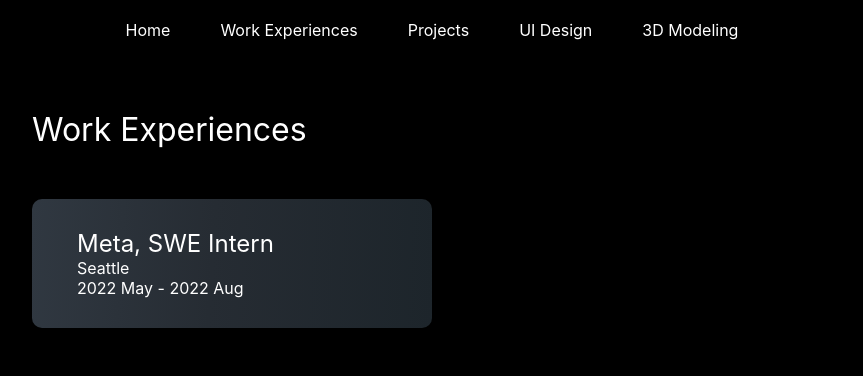
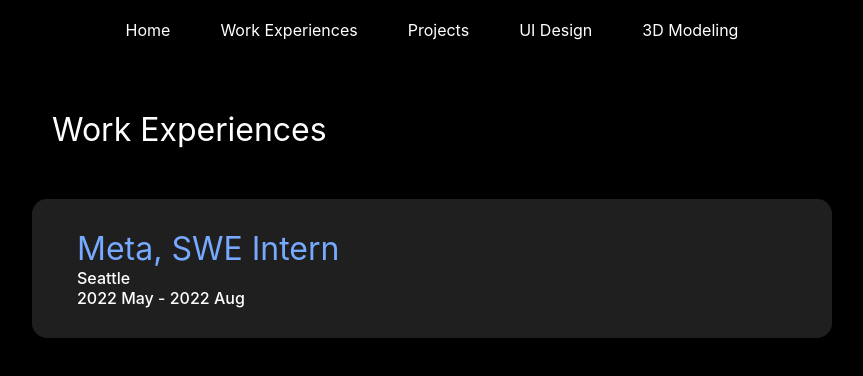
Before and after one commit to karenlinky/personal-website, a React (Create React App) app: page /work_experiences in a window 1280 px wide. Shown: the top 376 px of the page, without its empty margins (208-1071 px from the left). Built offline with nearby package versions, Linux system fonts and the light colour scheme.

Commit message:
Styled work experiences card

```diff
--- /dev/null
+++ b/src/components/card/CardSubheader.js
@@ -0,0 +1,10 @@
+import React from 'react';
+import './card.css';
+
+const CardSubheader = ({ children, className }) => {
+  return (
+    <div className={'cardSubheader' + (className ? ' ' + className : '')}>{children}</div>
+  )
+}
+
+export default CardSubheader
--- a/src/components/card/card.css
+++ b/src/components/card/card.css
@@ -2,18 +2,21 @@
 .card {
     padding: 20px;
     max-width: 100%;
-    border-radius: 10px;
-
-    background: rgb(48,56,65);
-    background: linear-gradient(93deg, rgba(48,56,65,1) 0%, rgba(38,44,51,1) 45%, rgba(29,37,43,1) 100%);
+    border-radius: 15px;
+    background: rgb(31,31,31);
 }
 
 .cardHeader {
-    font-size: 1.5em;
+    font-size: 2em;
+    color: var(--card-text-color);
+}
+
+.cardSubheader {
+    font-weight: 500;
 }
 
 .workExperiencesCard {
-    width: 400px;
+    /* width: 400px; */
 }
 
 .workExperiencesContent {
--- a/src/components/responsivePage/responsivePage.css
+++ b/src/components/responsivePage/responsivePage.css
@@ -3,3 +3,11 @@
     width: 70%;
     max-width: 800px;
 }
+
+
+
+@media (max-width: 699px) {
+    .responsivePage {
+        width: 95%;
+    }
+}
--- a/src/components/typography/pageHeader.css
+++ b/src/components/typography/pageHeader.css
@@ -1,4 +1,4 @@
 .pageHeader {
     font-size: 2em;
-    margin: 50px 0;
+    margin: 50px 0 50px 20px;
 }
--- a/src/components/workExperiences/WorkExperiences.js
+++ b/src/components/workExperiences/WorkExperiences.js
@@ -3,6 +3,7 @@
 import PageHeader from '../typography/PageHeader';
 import Card from '../card/Card';
 import CardHeader from '../card/CardHeader';
+import CardSubheader from '../card/CardSubheader';
 import CardContent from '../card/CardContent';
 
 const WorkExperiences = () => {
@@ -12,8 +13,10 @@
         <Card className={'workExperiencesCard'}>
           <CardContent  className={'workExperiencesContent'}>
             <CardHeader>Meta, SWE Intern</CardHeader>
-            <div>Seattle</div>
-            <div>2022 May - 2022 Aug</div>
+            <CardSubheader>Seattle</CardSubheader>
+            <CardSubheader>2022 May - 2022 Aug</CardSubheader>
+
+
           </CardContent>
         </Card>
     </ResponsivePage>
--- a/src/constants.css
+++ b/src/constants.css
@@ -4,4 +4,5 @@
     --primary-background-color: rgb(0, 0, 0);
     --menu-bar-height: 65px;
     --primary-color: rgb(0, 94, 255);
+    --card-text-color: rgb(119, 169, 255);
 }
```
